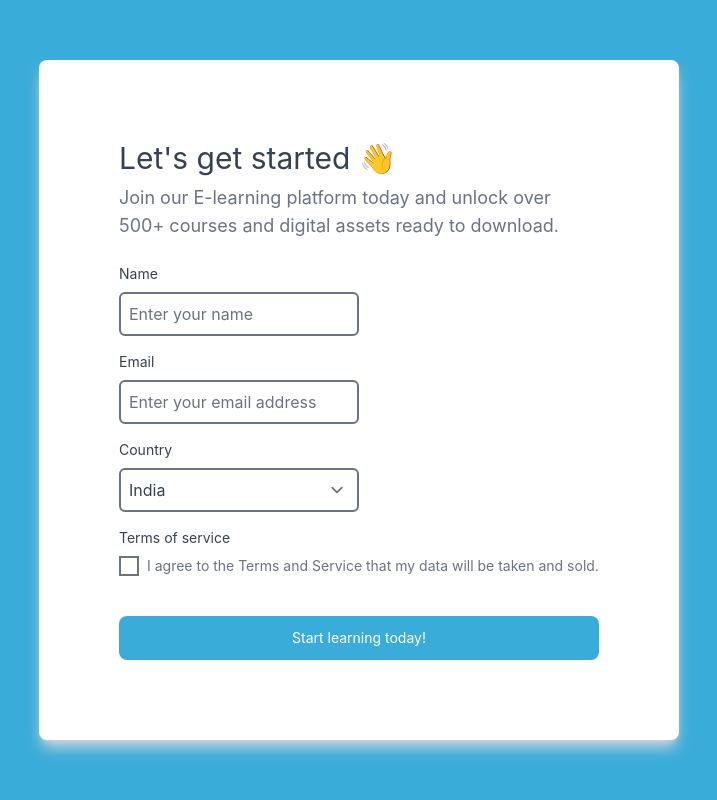
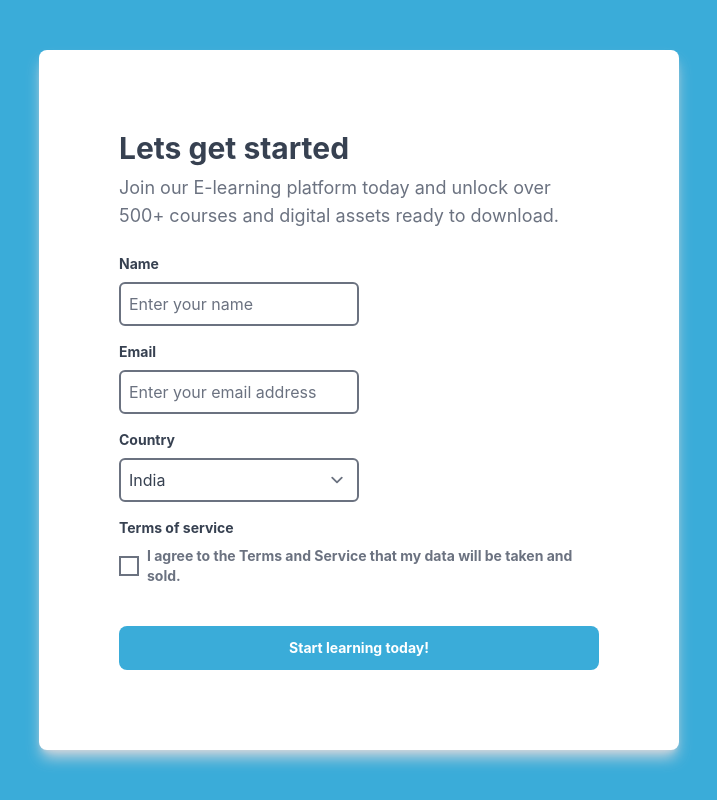
Before and after one commit to shreyas0924/react-forms, a Next.js app: page / in a window 1280 px wide. Shown: the whole page, without its empty margins (281-998 px from the left). Built offline with nearby package versions, Linux system fonts and the light colour scheme.

Commit message:
fixed  a bug

```diff
--- a/pages/index.js
+++ b/pages/index.js
@@ -46,8 +46,8 @@ export default function Home() {
           className='bg-white flex rounded-lg w-1/2 shadow-lg shadow-gray-300 '
         >
           <div className="flex-1 text-gray-700  p-20">
-            <h1 className="text-3xl pb-2 font-latoBold">
-              Let's get started 👋
+            <h1 className="text-3xl pb-2 font-bold">
+              Lets get started
             </h1>
             <p className="text-lg  text-gray-500">
               Join our E-learning platform today and unlock over 500+ courses
@@ -58,7 +58,7 @@ export default function Home() {
               <div className="pb-4">
                 <label
                   htmlFor="name"
-                  className={`block font-latoBold text-sm pb-2 ${
+                  className={`block font-bold text-sm pb-2 ${
                     formik.touched.name && formik.errors.name
                       ? "text-red-400"
                       : ""
@@ -68,7 +68,7 @@ export default function Home() {
                     ? formik.errors.name
                     : "Name"}
                 </label>
-                <p className="text-sm font-latoBold text-red-400 "></p>
+                <p className="text-sm font-bold text-red-400 "></p>
                 <input
                   className="border-2 border-gray-500 p-2 rounded-md w-1/2"
                   type="text"
@@ -83,7 +83,7 @@ export default function Home() {
               <div className="pb-4">
                 <label
                   htmlFor="email"
-                  className={`block font-latoBold text-sm pb-2 ${
+                  className={`block font-bold text-sm pb-2 ${
                     formik.touched.email && formik.errors.email
                       ? "text-red-400"
                       : ""
@@ -108,7 +108,7 @@ export default function Home() {
               <div className="pb-4">
                 <label
                   htmlFor="country"
-                  className="block font-latoBold text-sm pb-2"
+                  className="block font-bold text-sm pb-2"
                 >
                   Country
                 </label>
@@ -126,7 +126,7 @@ export default function Home() {
               <div className="pb-4">
                 <label
                   htmlFor="terms"
-                  className={`block font-latoBold text-sm pb-2 ${
+                  className={`block font-bold text-sm pb-2 ${
                     formik.touched.terms && formik.errors.terms
                       ? "text-red-400"
                       : ""
@@ -146,7 +146,7 @@ export default function Home() {
                     onBlur={formik.handleBlur}
                     className="h-5 w-5 text-[#3AACD9] border-2  background-gray-500"
                   />
-                  <p className="text-sm font-latoBold text-gray-500">
+                  <p className="text-sm font-bold text-gray-500">
                     I agree to the Terms and Service that my data will be taken
                     and sold.
                   </p>
@@ -154,7 +154,7 @@ export default function Home() {
               </div>
               <button
                 type="submit"
-                className="bg-[#3AACD9] font-latoBold text-sm text-white py-3 mt-6 rounded-lg w-full"
+                className="bg-[#3AACD9] font-bold text-sm text-white py-3 mt-6 rounded-lg w-full"
               >
                 Start learning today!
               </button>
```
